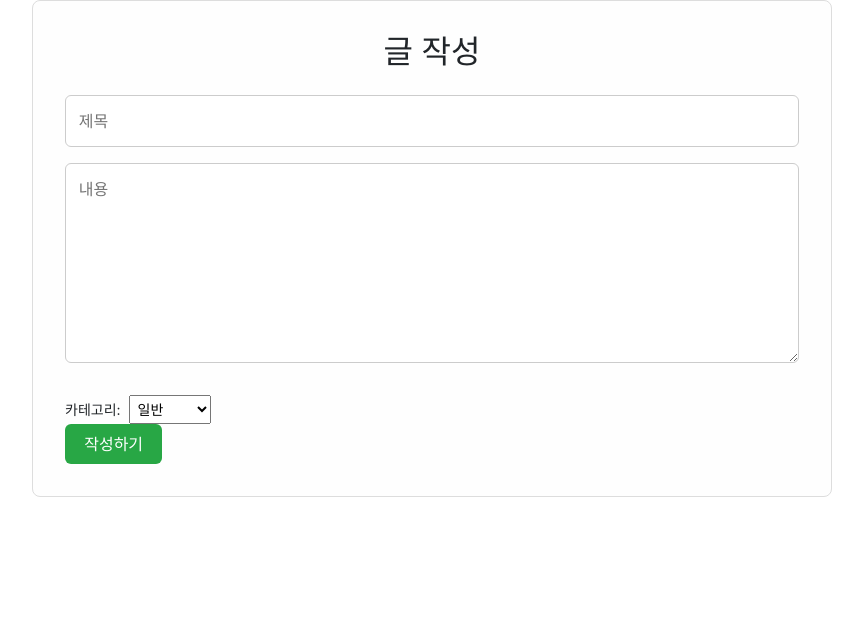
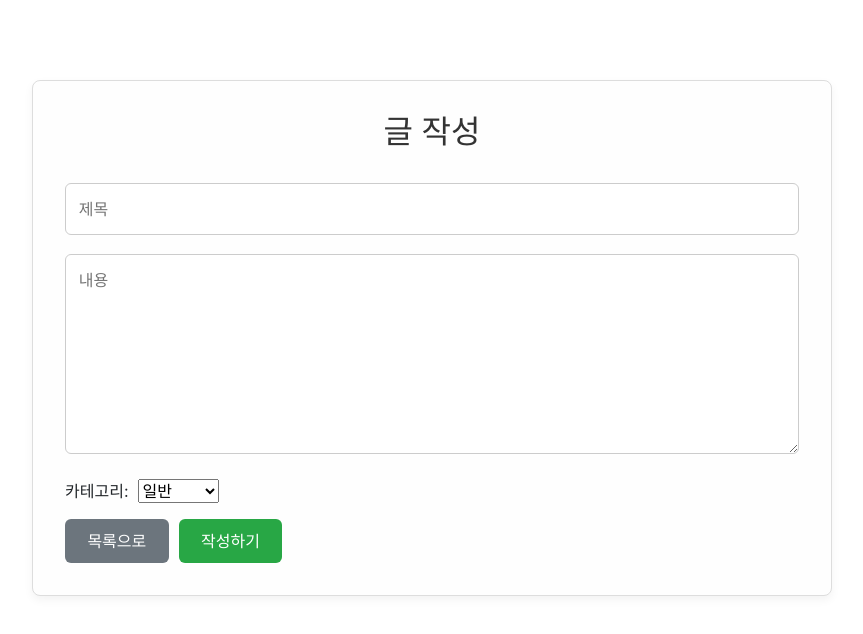
Before and after one commit to Chris99ChangHo/eta-project-frontend, a React (Create React App) app: page /board/write in a window 1280 px wide. Shown: the top 634 px of the page, without its empty margins (208-1071 px from the left). Built offline with nearby package versions, Linux system fonts and the light colour scheme.

Commit message:
Add a "Back to List" button in both the edit and write pages of the board.

```diff
--- a/src/components/Board/BoardDetail.js
+++ b/src/components/Board/BoardDetail.js
@@ -60,6 +60,7 @@ const BoardDetail = () => {
         <div className="board-detail-actions">
           <Link to={`/board/edit/${post._id}`}>✏️ 수정</Link>
           <button onClick={handleDelete}>🗑 삭제</button>
+          <button onClick={() => navigate("/board")}>📋 목록으로</button>
         </div>
       )}
     </div>
--- a/src/components/Board/BoardEdit.js
+++ b/src/components/Board/BoardEdit.js
@@ -1,6 +1,6 @@
 import React, { useState, useEffect } from "react";
 import { useParams, useNavigate } from "react-router-dom";
-import "../../styles/BoardForm.css";
+import "../../styles/BoardEdit.css";
 
 const BoardEdit = () => {
   const { id } = useParams();
@@ -46,20 +46,26 @@ const BoardEdit = () => {
   return (
     <div className="board-form-container">
       <h2 className="board-form-title">글 수정</h2>
+
       <input
         className="board-form-input"
+        placeholder="제목"
         value={post.title}
         onChange={(e) => setPost({ ...post, title: e.target.value })}
       />
+
       <textarea
         className="board-form-textarea"
+        placeholder="내용"
         value={post.content}
         onChange={(e) => setPost({ ...post, content: e.target.value })}
       />
 
-      {/* ✅ 카테고리 선택 박스 */}
+      {/* ✅ 카테고리 선택 */}
+      <div className="board-form-category">
+        <label>
+          카테고리:
           <select
-        className="board-form-select"
             value={post.category}
             onChange={(e) => setPost({ ...post, category: e.target.value })}
           >
@@ -67,22 +73,33 @@ const BoardEdit = () => {
             <option value="notice">공지</option>
             <option value="qna">Q&A</option>
           </select>
+        </label>
+      </div>
 
-      {/* ✅ 공지글 여부 체크박스 추가 */}
-      <label style={{ marginTop: "10px" }}>
+      {/* ✅ 공지 여부 및 버튼 정렬 */}
+      <div className="board-form-actions">
+        <label>
           <input
             type="checkbox"
             checked={post.isNotice || false}
-          onChange={(e) => setPost({ ...post, isNotice: e.target.checked })}
+            onChange={(e) =>
+              setPost({ ...post, isNotice: e.target.checked })
+            }
           />
-        &nbsp;공지글로 설정
+          공지글로 설정
         </label>
 
-      <div className="board-form-actions">
-        <div></div>
+        <div className="board-form-buttons">
           <button className="board-form-button" onClick={handleUpdate}>
-          수정
+            수정하기
           </button>
+          <button
+            className="board-form-button board-form-cancel"
+            onClick={() => navigate("/board")}
+          >
+            목록으로
+          </button>
+        </div>
       </div>
     </div>
   );
--- a/src/components/Board/BoardList.js
+++ b/src/components/Board/BoardList.js
@@ -48,6 +48,9 @@ const BoardList = () => {
 
   return (
     <div className="board-container">
+      <div className="board-header">
+        <Link to="/" className="home-button">🏠 홈으로</Link>
+      </div>
       <h2 className="board-title">📌 게시판</h2>
 
       <div className="board-search">
--- a/src/components/Board/BoardWrite.js
+++ b/src/components/Board/BoardWrite.js
@@ -1,6 +1,6 @@
 import React, { useState, useEffect } from "react";
 import { useNavigate } from "react-router-dom";
-import "../../styles/BoardForm.css";
+import "../../styles/BoardWrite.css";
 
 const BoardWrite = () => {
   const [title, setTitle] = useState("");
@@ -54,34 +54,35 @@ const BoardWrite = () => {
   };
 
   return (
-    <div className="board-form-container">
-      <h2 className="board-form-title">글 작성</h2>
+    <div className="board-write-container">
+      <h2 className="board-write-title">글 작성</h2>
       <input
-        className="board-form-input"
+        className="board-write-input"
         placeholder="제목"
         value={title}
         onChange={(e) => setTitle(e.target.value)}
       />
       <textarea
-        className="board-form-textarea"
+        className="board-write-textarea"
         placeholder="내용"
         value={content}
         onChange={(e) => setContent(e.target.value)}
       />
 
       {/* ✅ 카테고리 선택 */}
-      <div className="board-form-category">
+      <div className="board-write-category">
         <label>
-          카테고리:
+          카테고리:&nbsp;&nbsp;
           <select value={category} onChange={(e) => setCategory(e.target.value)}>
             <option value="general">일반</option>
             <option value="notice">공지사항</option>
-            <option value="qna">질문답변</option>
+            <option value="qna">Q&A</option>
           </select>
         </label>
       </div>
 
-      <div className="board-form-actions">
+      {/* ✅ 공지글 여부 + 작성 버튼 */}
+      <div className="board-write-actions">
         {user?.role === "admin" && (
           <label>
             <input
@@ -92,9 +93,21 @@ const BoardWrite = () => {
             공지글로 설정
           </label>
         )}
-        <button className="board-form-button" onClick={handleSubmit}>
-          작성하기
-        </button>
+
+        <div className="board-write-buttons">
+          <button
+            className="board-write-button board-write-cancel"
+            onClick={() => navigate("/board")}
+          >
+            목록으로
+          </button>
+          <button
+            className="board-write-button"
+            onClick={handleSubmit}
+          >
+            작성하기
+          </button>
+        </div>
       </div>
     </div>
   );
--- /dev/null
+++ b/src/styles/BoardEdit.css
@@ -0,0 +1,88 @@
+.board-form-container {
+  max-width: 800px;
+  margin: 5rem auto 3rem auto;
+  padding: 2rem;
+  background-color: #fefefe;
+  border: 1px solid #ddd;
+  border-radius: 8px;
+  box-shadow: 0 4px 10px rgba(0, 0, 0, 0.05);
+}
+
+.board-form-title {
+  font-size: 2rem;
+  margin-bottom: 2rem;
+  text-align: center;
+  color: #333;
+}
+
+.board-form-input,
+.board-form-textarea,
+.board-form-select {
+  width: 100%;
+  padding: 0.8rem;
+  margin-bottom: 1.2rem;
+  font-size: 1rem;
+  border: 1px solid #ccc;
+  border-radius: 6px;
+  box-sizing: border-box;
+}
+
+.board-form-textarea {
+  height: 200px;
+  resize: vertical;
+}
+
+.board-form-actions {
+  display: flex;
+  justify-content: space-between;
+  align-items: center;
+  margin-top: 1rem;
+}
+
+.board-form-actions label {
+  font-size: 0.95rem;
+  display: flex;
+  align-items: center;
+  gap: 0.5rem;
+}
+
+/* ✅ 버튼 묶음 */
+.board-form-buttons {
+  display: flex;
+  gap: 10px;
+}
+
+.board-form-button {
+  padding: 0.6rem 1.4rem;
+  background-color: #007bff;
+  color: white;
+  border: none;
+  border-radius: 6px;
+  font-size: 1rem;
+  cursor: pointer;
+  transition: background-color 0.2s;
+}
+
+.board-form-button:hover {
+  background-color: #0056b3;
+}
+
+.board-form-cancel {
+  background-color: #6c757d;
+}
+.board-form-cancel:hover {
+  background-color: #5a6268;
+}
+
+@media (max-width: 600px) {
+  .board-form-actions {
+    flex-direction: column;
+    align-items: flex-start;
+    gap: 1rem;
+  }
+
+  .board-form-buttons {
+    flex-direction: column;
+    width: 100%;
+  }
+}
--- a/src/styles/BoardList.css
+++ b/src/styles/BoardList.css
@@ -64,3 +64,17 @@
     border-bottom: 1px solid #ddd;
     padding: 1rem 0;
   }
+
+  .home-button {
+    padding: 6px 12px;
+    background-color: #eee;
+    border-radius: 5px;
+    text-decoration: none;
+    color: #333;
+    font-size: 14px;
+    transition: background-color 0.2s;
+  }
+
+  .home-button:hover {
+    background-color: #ddd;
+  }
--- /dev/null
+++ b/src/styles/BoardWrite.css
@@ -0,0 +1,97 @@
+.board-write-container {
+  max-width: 800px;
+  margin: 5rem auto 3rem auto;
+  padding: 2rem;
+  background-color: #fefefe;
+  border: 1px solid #ddd;
+  border-radius: 8px;
+  box-shadow: 0 4px 10px rgba(0, 0, 0, 0.05);
+}
+
+.board-write-title {
+  font-size: 2rem;
+  margin-bottom: 2rem;
+  text-align: center;
+  color: #333;
+}
+
+.board-write-input,
+.board-write-textarea,
+.board-write-select {
+  width: 100%;
+  padding: 0.8rem;
+  margin-bottom: 1.2rem;
+  font-size: 1rem;
+  border: 1px solid #ccc;
+  border-radius: 6px;
+  box-sizing: border-box;
+}
+
+.board-write-textarea {
+  height: 200px;
+  resize: vertical;
+}
+
+/* ✅ 액션 전체 영역 */
+.board-write-actions {
+  display: flex;
+  justify-content: space-between;
+  align-items: center;
+  margin-top: 1rem;
+}
+
+/* ✅ 체크박스와 버튼 묶음 정렬 */
+.board-write-actions label {
+  font-size: 0.95rem;
+  display: flex;
+  align-items: center;
+  gap: 0.5rem;
+}
+
+/* ✅ 버튼 묶음 수평 정렬 */
+.board-write-buttons {
+  display: flex;
+  gap: 10px;
+}
+
+/* ✅ 공통 버튼 스타일 */
+.board-write-button {
+  padding: 0.6rem 1.4rem;
+  background-color: #28a745;
+  color: white;
+  border: none;
+  border-radius: 6px;
+  font-size: 1rem;
+  cursor: pointer;
+  transition: background-color 0.2s;
+}
+
+.board-write-button:hover {
+  background-color: #218838;
+}
+
+/* ✅ 목록으로 버튼 스타일 */
+.board-write-cancel {
+  background-color: #6c757d;
+}
+.board-write-cancel:hover {
+  background-color: #5a6268;
+}
+
+/* ✅ 반응형 대응 */
+@media (max-width: 600px) {
+  .board-write-actions {
+    flex-direction: column;
+    align-items: flex-start;
+    gap: 1rem;
+  }
+
+  .board-write-buttons {
+    flex-direction: column;
+    width: 100%;
+  }
+
+  .board-write-button {
+    width: 100%;
+  }
+}
```
Lines whose indentation alone changed are shown as unchanged.
